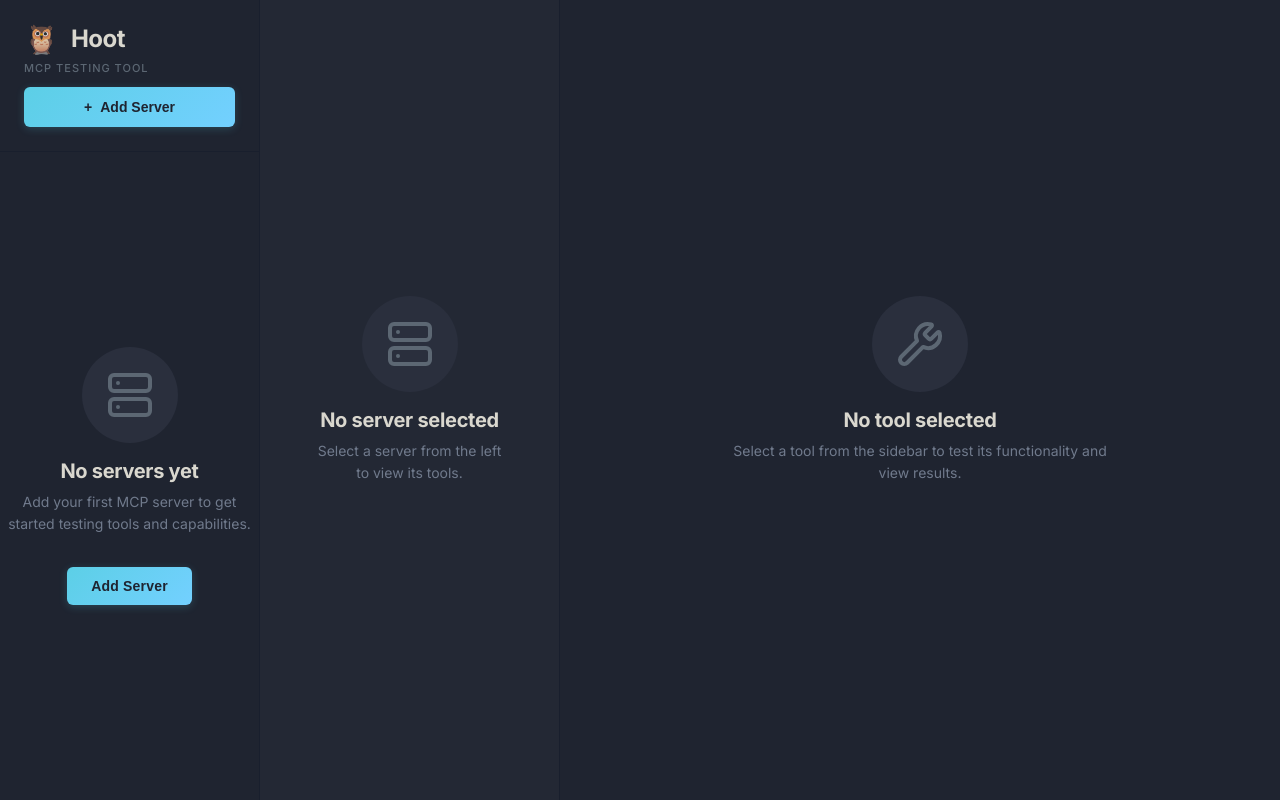
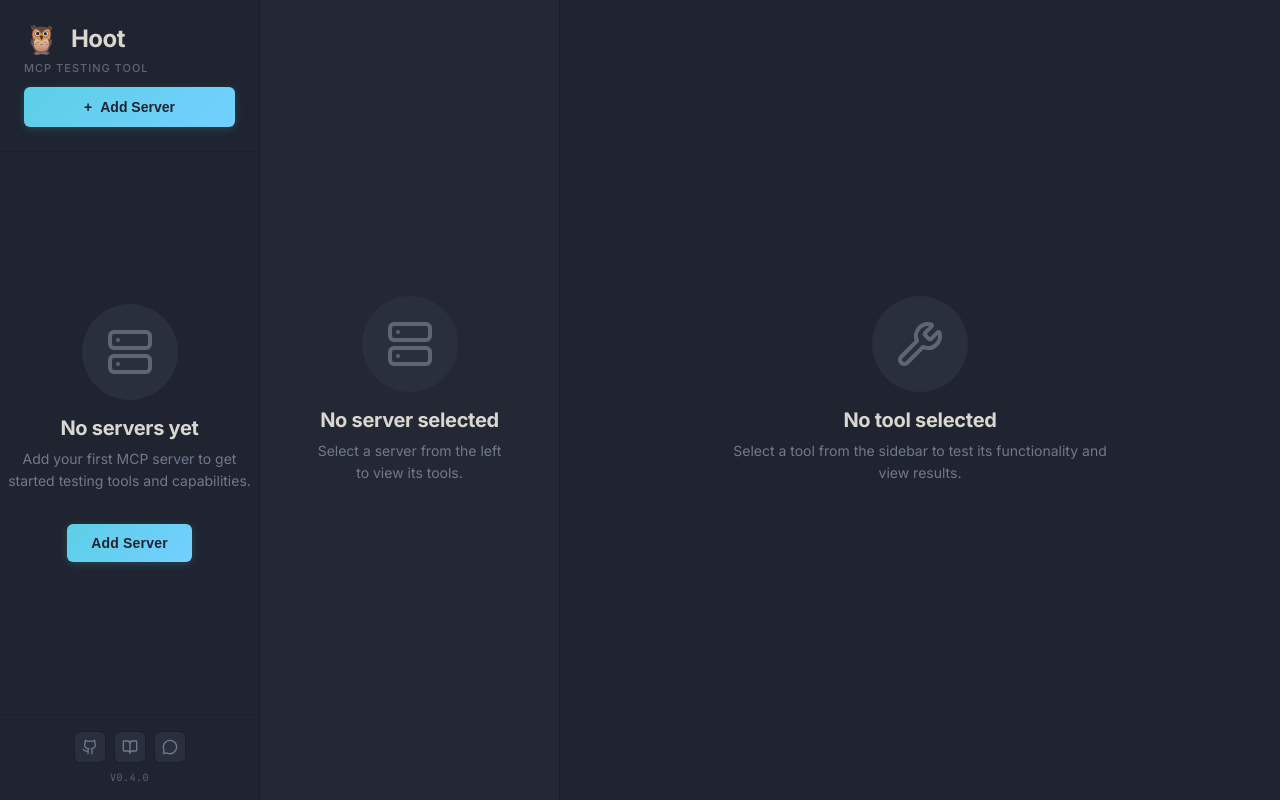
Before and after one commit to Portkey-AI/hoot, a React (Vite) app: page / in a window 1280 px wide. Built offline with nearby package versions, Linux system fonts and the light colour scheme.

Commit message:
Added footer

```diff
--- a/src/components/ServerSidebar.css
+++ b/src/components/ServerSidebar.css
@@ -361,3 +361,56 @@
 .spinning {
     animation: spin 1s linear infinite;
 }
+
+/* Sidebar Footer */
+.sidebar-footer {
+    border-top: 1px solid var(--border-color);
+    padding: var(--spacing-lg);
+    background: var(--bg-primary);
+    display: flex;
+    flex-direction: column;
+    gap: var(--spacing-sm);
+}
+
+.footer-links {
+    display: flex;
+    align-items: center;
+    justify-content: center;
+    gap: var(--spacing-sm);
+}
+
+.footer-link {
+    display: flex;
+    align-items: center;
+    justify-content: center;
+    width: 32px;
+    height: 32px;
+    background: var(--bg-tertiary);
+    border: 1px solid var(--border-color);
+    border-radius: var(--radius-md);
+    color: var(--text-secondary);
+    transition: all var(--transition-fast);
+    cursor: pointer;
+    text-decoration: none;
+}
+
+.footer-link:hover {
+    background: var(--bg-hover);
+    border-color: var(--blue-500);
+    color: var(--blue-500);
+    transform: translateY(-2px);
+    box-shadow: 0 2px 8px rgba(92, 207, 230, 0.2);
+}
+
+.footer-link:active {
+    transform: translateY(0);
+}
+
+.footer-version {
+    font-size: 10px;
+    color: var(--text-tertiary);
+    text-align: center;
+    font-family: var(--font-mono);
+    letter-spacing: 0.5px;
+    text-transform: uppercase;
+}
--- a/src/components/ServerSidebar.tsx
+++ b/src/components/ServerSidebar.tsx
@@ -1,10 +1,11 @@
 import { memo, useState, useRef, useEffect } from 'react';
-import { MoreVertical, RefreshCw, Key, LogOut, Trash2, Settings } from 'lucide-react';
+import { MoreVertical, RefreshCw, Key, LogOut, Trash2, Settings, Github, BookOpen, MessageCircle } from 'lucide-react';
 import { useAppStore } from '../stores/appStore';
 import { useMCPConnection } from '../hooks/useMCP';
 import { NoServersState } from './EmptyState';
 import { toast } from '../stores/toastStore';
 import type { ServerConfig } from '../types';
+import packageJson from '../../package.json';
 import './ServerSidebar.css';
 
 interface ServerSidebarProps {
@@ -17,6 +18,7 @@ export const ServerSidebar = memo(function ServerSidebar({ onAddServer, onEditSe
         <div className="server-sidebar">
             <SidebarHeader onAddServer={onAddServer} />
             <ServersList onAddServer={onAddServer} onEditServer={onEditServer} />
+            <SidebarFooter />
         </div>
     );
 });
@@ -362,3 +364,43 @@ const ServerItem = memo(function ServerItem({
         </div>
     );
 });
+
+function SidebarFooter() {
+    const links = [
+        {
+            href: 'https://github.com/portkey-ai/hoot',
+            icon: Github,
+            label: 'GitHub',
+        },
+        {
+            href: 'https://portkey.ai/docs/hoot',
+            icon: BookOpen,
+            label: 'Documentation',
+        },
+        {
+            href: 'https://portkey.ai/community',
+            icon: MessageCircle,
+            label: 'Discord',
+        },
+    ];
+
+    return (
+        <div className="sidebar-footer">
+            <div className="footer-links">
+                {links.map((link) => (
+                    <a
+                        key={link.label}
+                        href={link.href}
+                        target="_blank"
+                        rel="noopener noreferrer"
+                        className="footer-link"
+                        title={link.label}
+                    >
+                        <link.icon size={16} />
+                    </a>
+                ))}
+            </div>
+            <div className="footer-version">v{packageJson.version}</div>
+        </div>
+    );
+}
```
Also changed, not shown: 5 other files (tests, documents, lock files or other folders).
